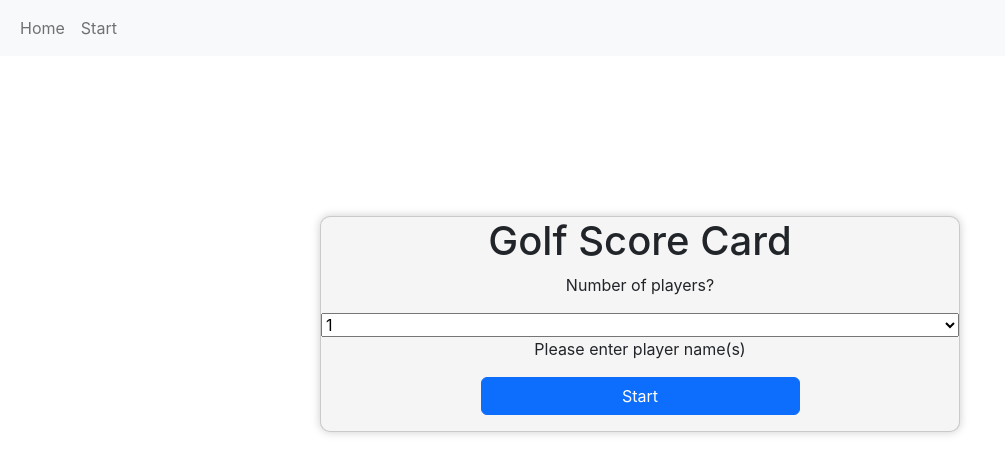
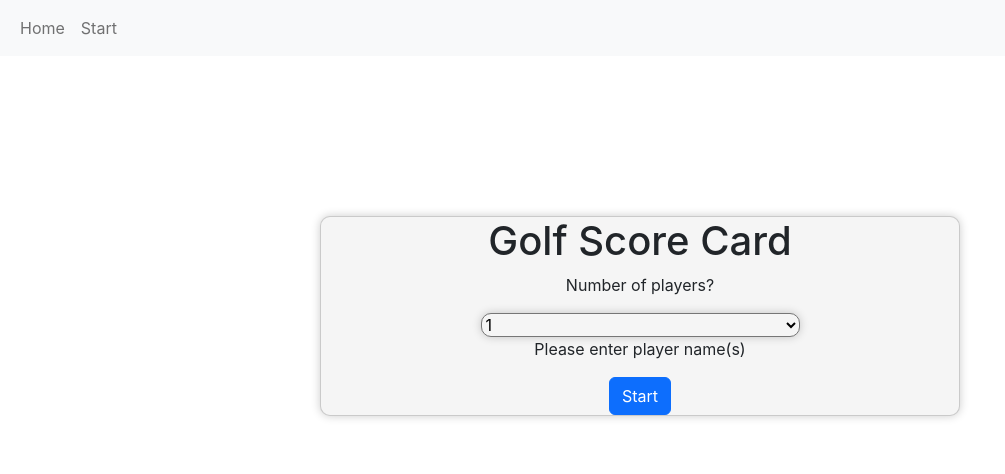
Before and after one commit to Chase-Forestello/GolfApp, a React (Create React App) app: page /golf-app/start in a window 1280 px wide. Shown: the top 474 px of the page, without its empty margins (0-1005 px from the left). Built offline with nearby package versions, Linux system fonts and the light colour scheme.

Commit message:
learning how to pass state to another component with router

```diff
--- a/src/App.js
+++ b/src/App.js
@@ -12,8 +12,9 @@ function App() {
       <div className="App">
         <Header />
         <Routes>
+        <Route path="/" element={<PlayerNames />} /> {/* set the start screen as the default screen (course selection) */}
           <Route path="/golf-app" element={<PlayerNames />} /> {/* set the start screen as the default screen (course selection) */}
-          <Route path="/golf-app/start" element={<PlayerNames />} />
+          <Route path="/golf-app/start" element={<PlayerNames players="1" />} />
           <Route path="/golf-app/home" element={<Home />} />
         </Routes>
       </div>
--- a/src/components/Home.jsx
+++ b/src/components/Home.jsx
@@ -1,6 +1,10 @@
 import React, { useEffect, useState } from "react";
+import { useLocation } from "react-router-dom";
 
 export default function Home(props) {
+  const {state} = useLocation();
+  console.log(state);
+
   return (
     <div>
       <h1>Home</h1>
--- a/src/components/PlayerNames.jsx
+++ b/src/components/PlayerNames.jsx
@@ -1,69 +1,40 @@
+import { render } from "@testing-library/react";
 import React, { useEffect, useState } from "react";
 import { useNavigate } from "react-router-dom";
 import { Link } from "react-router-dom";
 import "../styles/PlayerNames.css";
-import players from "../data/players.json";
-import { Dropdown } from "bootstrap";
+import "../styles/PlayerNames.css";
 
 export default function PlayerNames(props) {
-  let navigate = useNavigate();
+  const [playerCount, setPlayerCount] = useState(1);
+  const [playerNames, setPlayerNames] = useState([]);
+  const navigate = useNavigate();
 
-  const [name, setName] = useState("");
-  const [count, setCount] = useState(0);
+  const doThis = () => {
+    let playerCount = document.getElementById("playerCount").value;
+    setPlayerCount(playerCount);
+    console.log(playerCount);
+    navigate("/golf-app/home", { state: { playerCount } });
+  };
 
-  function handleNameClick() {
-    if (name.length > 0) {
-      console.log("Name: " + name);
-      // navigate("/golf-app/home");
-      console.log(players);
-      players.push({name: {name}});
-      // navigate("/golf-app/course-selection");
-    } else {
-      alert("Please enter your name");
-    }
-  }
 
-  function handleCountClick() {
-    let count = document.getElementById("playerCount").value;
-    setCount(count);
-    console.log(count);
-  }
-
-  function NameInputs() {
-    let inputs = [];
-    for (let i = 0; i < count; i++) {
-      inputs.push(
-        <input
-          className="start-name-input"
-          name="name"
-          key={i}
-          type="text"
-          placeholder="Player name"
-          onChange={handleCountClick}
-        />
-      );
-    }
-    return inputs;
-  }
 
     return (
-    <div className="card start-card">
+      <div id="startCard" className="card start-card">
         <h1>Golf Score Card</h1>
+        <div id="startCardWrapper">
           <p>Number of players?</p>
-      <select id="playerCount" onClick={handleCountClick}>
+          <select id="playerCount">
             <option value="1">1</option>
             <option value="2">2</option>
             <option value="3">3</option>
             <option value="4">4</option>
           </select>
           <p>Please enter player name(s)</p>
-      <NameInputs/>
-      <button
-        className="btn btn-primary start-button"
-        onClick={handleNameClick}
-      >
+          <button className="btn btn-primary" onClick={doThis}>
             Start
           </button>
         </div>
+      </div>
     );
-}
+  };
--- a/src/styles/PlayerNames.css
+++ b/src/styles/PlayerNames.css
@@ -2,6 +2,15 @@
     display: flex;
     align-items: center;
     justify-content: center;
+}
+#playerCount{
+    width: 50%;
+    height: 50%;
+    background-color: #f5f5f5;
+    border-radius: 10px;
+    box-shadow: 0 0 10px 0 rgba(0,0,0,0.2);
+    margin-left: auto;
+    margin-right: auto;
 }
 .start-card{
     width: 50%;
@@ -32,3 +41,17 @@
     margin-right: auto;
     margin-bottom: 1rem;
 }
+
+.player-name-input{
+    width: 75%;
+    height: 100%;
+    border: none;
+    border-radius: 10px;
+    font-size: 1.5rem;
+    text-align: center;
+    background-color: #f5f5f5;
+    box-shadow: 0 0 10px 0 rgba(0,0,0,0.2);
+    margin-left: auto;
+    margin-right: auto;
+    margin-bottom: 1rem;
+}
```
Also changed, not shown: src/components/CourseSelection.jsx (deleted, +0 -41 lines). Lines whose indentation alone changed are shown as unchanged.
